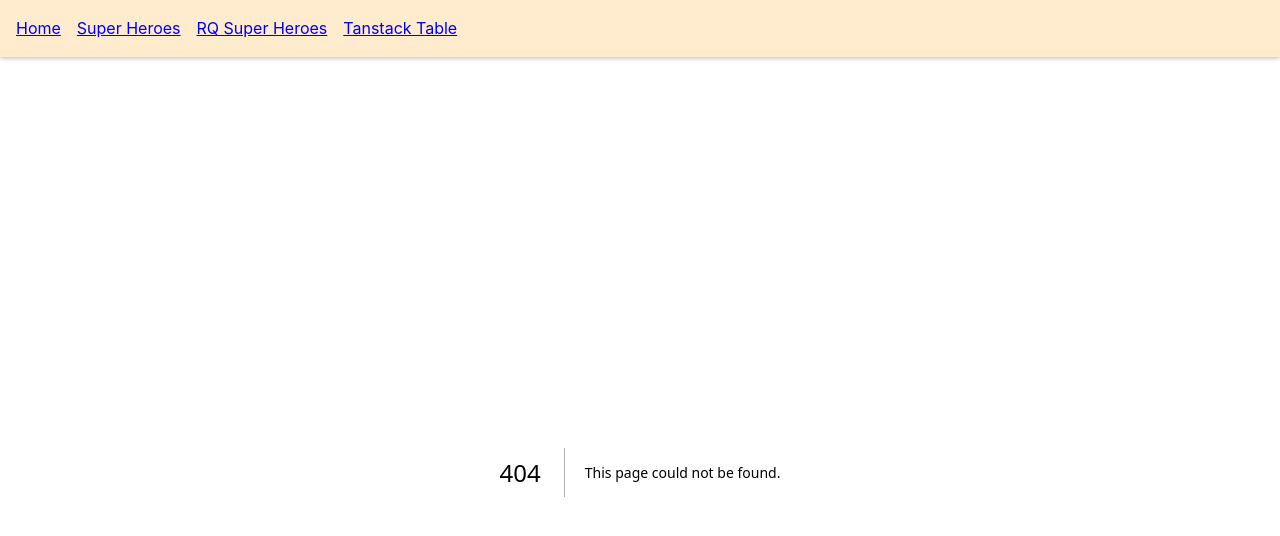
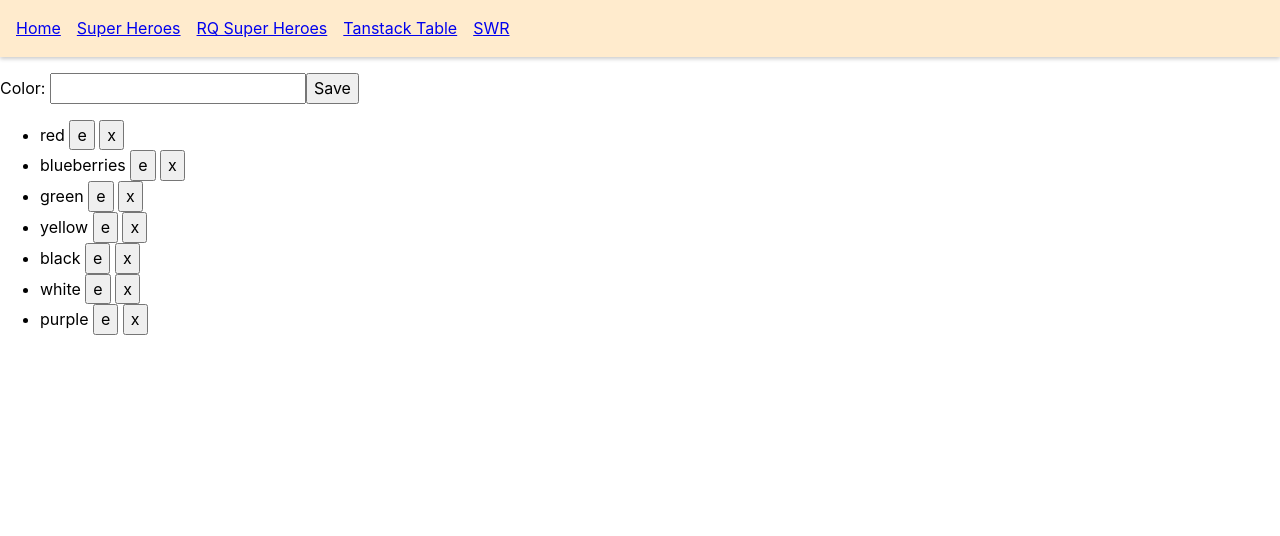
Before and after one commit to Laurence33/react-practice-projects, a Next.js app in the folder react-query-next-pages-mantine/: page /swr in a window 1280 px wide. Before the commit this address had no page. Shown: the top 536 px of the page. Built offline with nearby package versions, Linux system fonts and the light colour scheme; data requests are answered from the project's data file.

Commit message:
swr basic CRUD with json-server

```diff
--- a/react-query-next-pages-mantine/db.json
+++ b/react-query-next-pages-mantine/db.json
@@ -1,53 +1,49 @@
 {
   "superheroes": [
     {
-      "id": 1,
+      "id": "1",
       "name": "Batman",
       "alterEgo": "Bruce Wayne"
     },
     {
-      "id": 2,
+      "id": "2",
       "name": "Superman",
       "alterEgo": "Clark Kent"
     },
     {
-      "id": 3,
+      "id": "3",
       "name": "Wonder Woman testing",
       "alterEgo": "Princess Diana"
     }
   ],
   "colors": [
     {
-      "id": 1,
-      "label": "red"
+      "label": "red",
+      "id": "1"
     },
     {
-      "id": 2,
-      "label": "blue"
+      "label": "blueberries",
+      "id": "2"
     },
     {
-      "id": 3,
+      "id": "3",
       "label": "green"
     },
     {
-      "id": 4,
+      "id": "4",
       "label": "yellow"
     },
     {
-      "id": 5,
+      "id": "5",
       "label": "black"
     },
     {
-      "id": 6,
+      "id": "6",
       "label": "white"
     },
     {
-      "id": 7,
-      "label": "orange"
-    },
-    {
-      "id": 8,
-      "label": "purple"
+      "label": "purple",
+      "id": "2036"
     }
   ]
 }
--- /dev/null
+++ b/react-query-next-pages-mantine/hooks/useApi.ts
@@ -0,0 +1,50 @@
+import useSWR from 'swr';
+import axios from 'axios';
+
+const API_BASE_URL = 'http://localhost:4000';
+
+const axiosInstance = axios.create({ baseURL: API_BASE_URL });
+
+type HttpMethod = 'GET' | 'POST' | 'PUT' | 'DELETE';
+export const fetcher = async <T>(
+  url: string,
+  method: HttpMethod = 'GET',
+  data?: any
+): Promise<T> => {
+  const response = await axiosInstance.request<T>({
+    url,
+    method,
+    data,
+  });
+  return response.data;
+};
+
+export function useApi<T>(url: string) {
+  const { data, error, mutate } = useSWR<T>(url, () => fetcher<T>(url));
+
+  const post = async (body: any) => {
+    const result = await fetcher<T>(url, 'POST', body);
+    await mutate();
+    return result;
+  };
+
+  const put = async (id: string | number, body: any) => {
+    const result = await fetcher<T>(`${url}/${id}`, 'PUT', body);
+    await mutate();
+    return result;
+  };
+
+  const del = async (id: string | number) => {
+    await fetcher(`${url}/${id}`, 'DELETE');
+    await mutate();
+  };
+
+  return {
+    data,
+    error,
+    isLoading: !error && !data,
+    post,
+    put,
+    del,
+  };
+}
--- a/react-query-next-pages-mantine/package.json
+++ b/react-query-next-pages-mantine/package.json
@@ -31,7 +31,8 @@
     "next": "14.2.4",
     "react": "18.3.1",
     "react-dom": "18.3.1",
-    "react-query": "^3.39.3"
+    "react-query": "^3.39.3",
+    "swr": "^2.2.5"
   },
   "devDependencies": {
     "@babel/core": "^7.24.7",
--- a/react-query-next-pages-mantine/pages/_app.tsx
+++ b/react-query-next-pages-mantine/pages/_app.tsx
@@ -5,8 +5,10 @@ import Head from 'next/head';
 import { MantineProvider } from '@mantine/core';
 import { QueryClientProvider, QueryClient } from 'react-query';
 import { ReactQueryDevtools } from 'react-query/devtools';
+import './styles.css';
+import { SWRConfig } from 'swr';
 import { theme } from '../theme';
-import './styles.css';
+import { fetcher } from '@/hooks/useApi';
 
 const queryClient = new QueryClient();
 
@@ -35,11 +37,16 @@ export default function App({ Component, pageProps }: AppProps) {
           <li>
             <Link href="/tanstack-table">Tanstack Table</Link>
           </li>
+          <li>
+            <Link href="/swr">SWR</Link>
+          </li>
         </ul>
       </nav>
 
       <QueryClientProvider client={queryClient}>
-        <Component {...pageProps} />
+        <SWRConfig value={{ fetcher }}>
+          <Component {...pageProps} />
+        </SWRConfig>
         <ReactQueryDevtools initialIsOpen={false} position="bottom-right" />
       </QueryClientProvider>
     </MantineProvider>
--- /dev/null
+++ b/react-query-next-pages-mantine/pages/swr/index.tsx
@@ -0,0 +1,56 @@
+import { useState } from 'react';
+import { useApi } from '@/hooks/useApi';
+
+type Color = {
+  id: number;
+  label: string;
+};
+
+function SwrPage() {
+  const { data, isLoading, error, post, put, del } = useApi<Color[]>('/colors');
+  const [colorVal, setColorVal] = useState('');
+  const [isEditing, setIsEditing] = useState(false);
+  const [editId, setEditId] = useState<string | number>('');
+  function handleSave() {
+    if (isEditing) put(editId!, { label: colorVal });
+    else post({ label: colorVal });
+    setIsEditing(false);
+    setEditId('');
+    setColorVal('');
+  }
+  return (
+    <div>
+      <label htmlFor="">Color: </label>
+      <input type="string" value={colorVal} onChange={(e) => setColorVal(e.target.value)} />
+      <button type="button" onClick={handleSave}>
+        Save
+      </button>
+      <ul>
+        {isLoading && 'Loading...'}
+        {data?.map((d: Color) => (
+          <li>
+            {d.label}
+            <span>
+              {' '}
+              <button
+                type="button"
+                onClick={() => {
+                  setIsEditing(true);
+                  setEditId(d.id);
+                  setColorVal(d.label);
+                }}
+              >
+                e
+              </button>{' '}
+              <button type="button" onClick={() => del(d.id)}>
+                x
+              </button>
+            </span>
+          </li>
+        ))}{' '}
+      </ul>
+    </div>
+  );
+}
+
+export default SwrPage;
```
Also changed, not shown: 2 other files (tests, documents, lock files or other folders).
